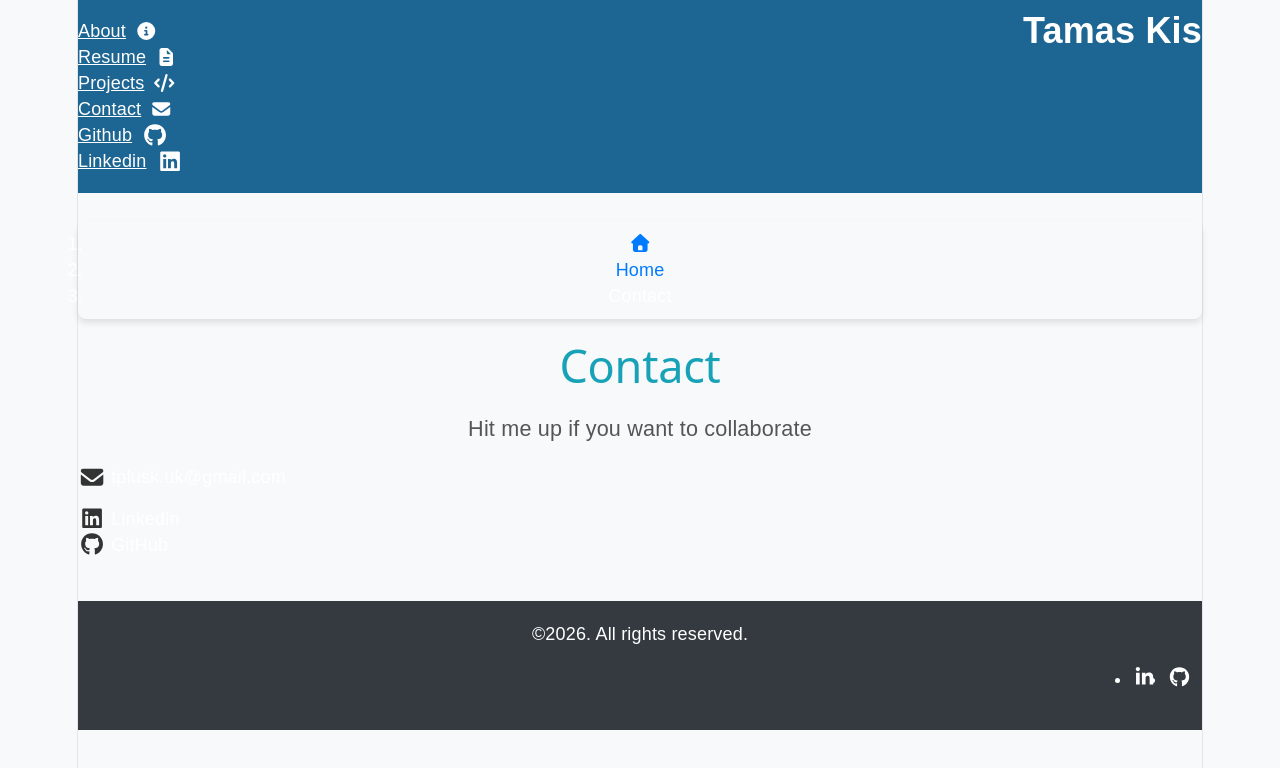
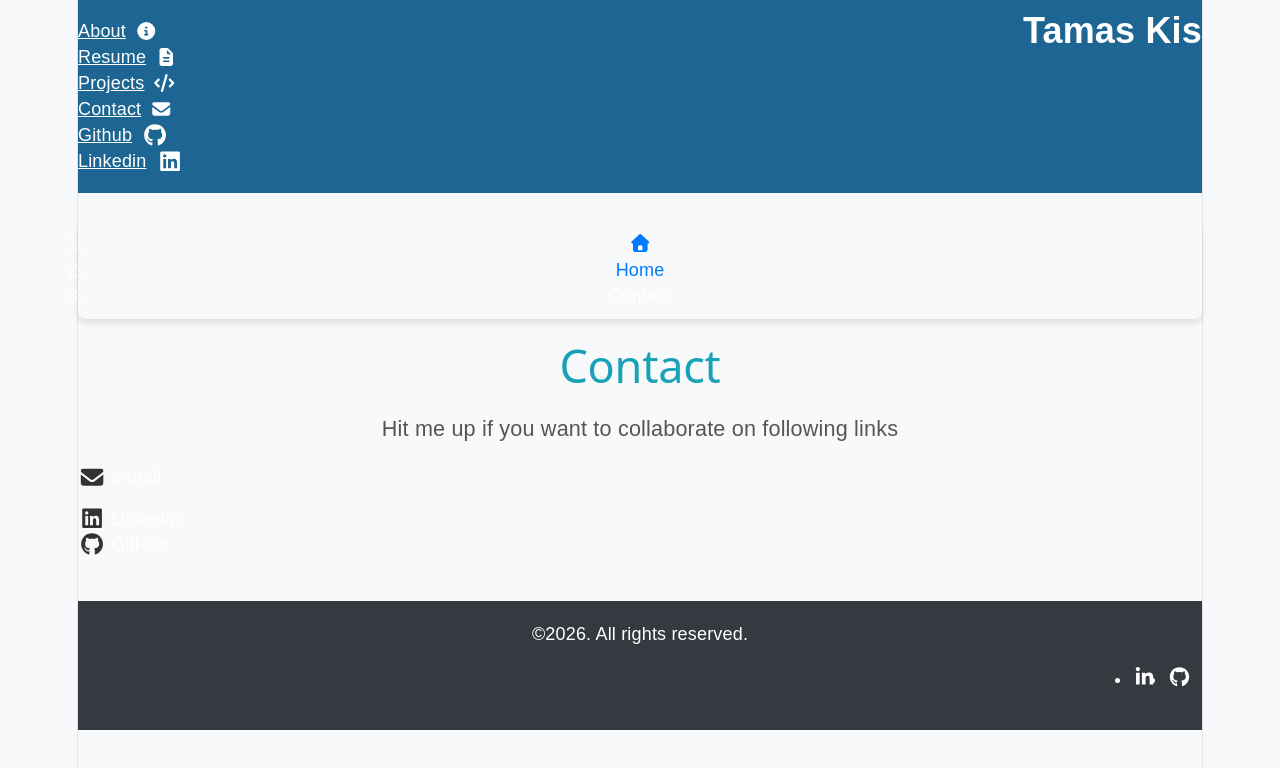
Before and after one commit to tplusk/portfolio, a React app: page /contact in a window 1280 px wide. Shown: the top 768 px of the page. Built offline with nearby package versions, Linux system fonts and the light colour scheme; the HTML template or start-up script is replaced by a standard one.

Commit message:
update e-mail

```diff
--- a/src/Components/Contact.jsx
+++ b/src/Components/Contact.jsx
@@ -23,7 +23,7 @@ function Contact() {
       <Breadcrumbs paths={breadcrumbsPaths} />
       <h2 className="section-title">Contact</h2>
       <p className="section-description">
-        Hit me up if you want to collaborate
+        Hit me up if you want to collaborate on following links
       </p>
       <ul className="contact-list list-unstyled">
         {/* not sure if I want to share my e-mail yet */}
@@ -34,7 +34,7 @@ function Contact() {
               size="lg"
               className="text-light ho"
             />
-            <span className="sr-only">tplusk.uk@gmail.com</span>
+            <span className="sr-only">e-mail</span>
           </Nav.Link>
         </li>
         <li>
```
